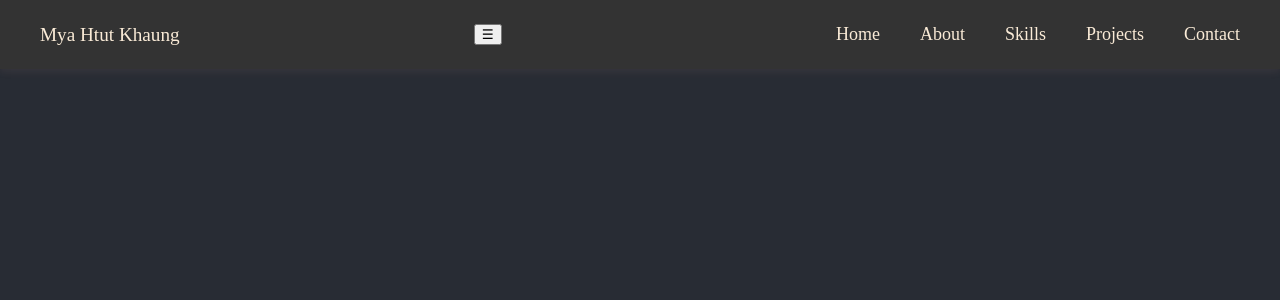
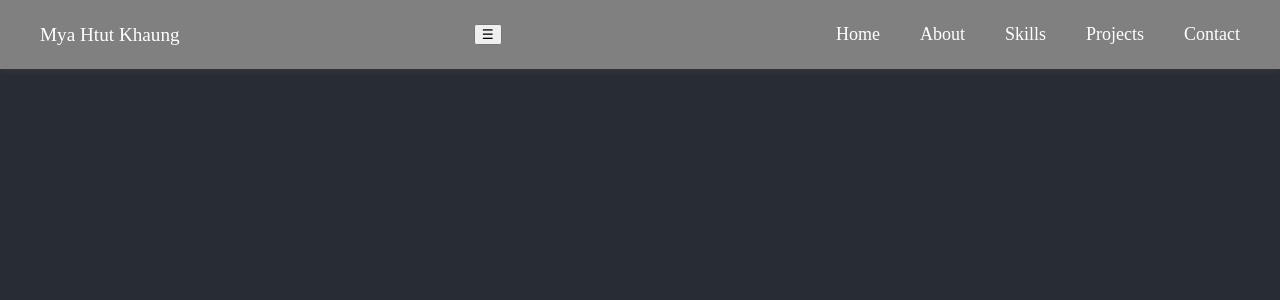
Before and after one commit to myahtutkhaung2711/myahtutkhaung-portfolio, a React (Create React App) app: page / in a window 1280 px wide. Shown: the top 300 px of the page. Built offline with nearby package versions, Linux system fonts and the light colour scheme; a web font is replaced by a local one.

Commit message:
update something

```diff
--- a/src/component/Header/header.css
+++ b/src/component/Header/header.css
@@ -4,8 +4,8 @@
 }
 
 .navbar {
-    background-color: #333;
-    color: white;
+    background-color: gray;
+    color: gray;
     position: sticky;
     top: 1;
     width: 100%;
@@ -25,7 +25,7 @@
 .portfolio_name {
     text-decoration: none;
     font-size: 1.2rem;
-    color: antiquewhite;
+    color: white;
     font-weight: 100;
 }
 
@@ -38,13 +38,13 @@
 
 .nav-item a {
     text-decoration: none;
-    color: antiquewhite;
+    color: white;
     font-size: 18px;
     transition: color 0.3s ease;
 }
 
 .nav-item a:hover {
-    color: seagreen;
+    color: #ff6600;
 }
 
 @media (max-width: 768px) {
```
